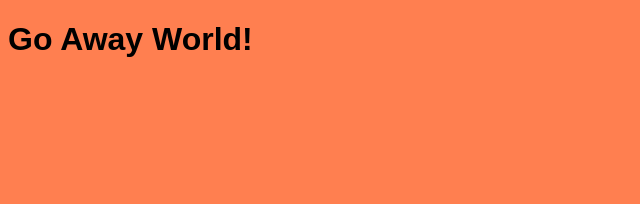
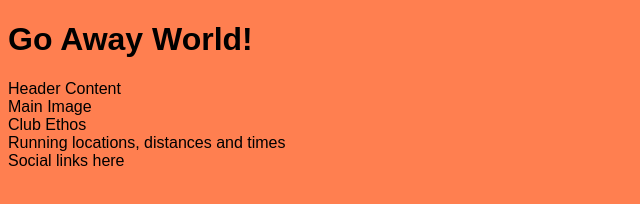
Before and after one commit to CedricLittman/lv333, a plain HTML site: page index.html in a window 1280 px wide. Shown: the whole page, without its empty margins (0-640 px from the left). Drawn offline with Linux system fonts and the light colour scheme.

Commit message:
Add data to head and connect css file

```diff
--- a/index.html
+++ b/index.html
@@ -11,5 +11,18 @@
 </head>
 <body>
     <h1>Go Away World!</h1>
+    <header>Header Content</header>
+    <section>
+        Main Image
+    </section>
+    <section>
+        Club Ethos
+    </section>
+    <section>
+        Running locations, distances and times
+    </section>
+    <footer>
+        Social links here
+    </footer>
 </body>
 </html>
```
